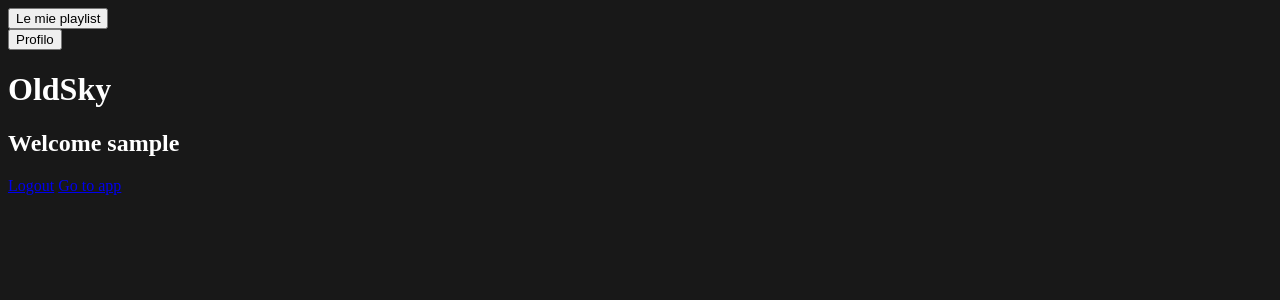
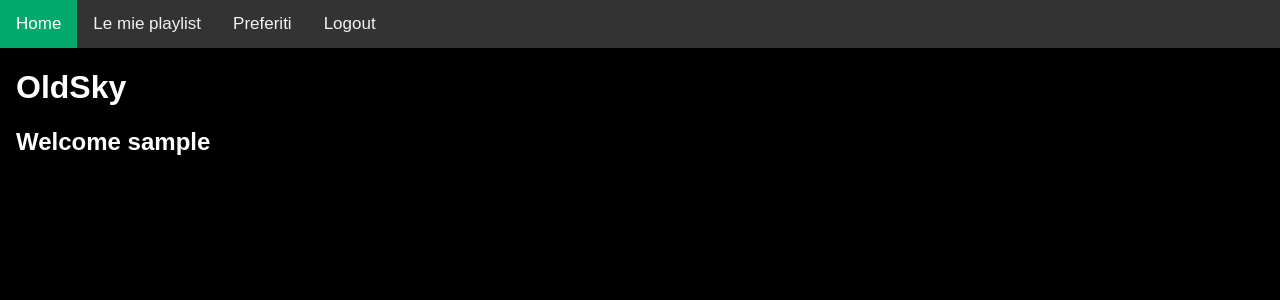
Before and after one commit to Huffiy/OldSky, a PHP site: page /app.php in a window 1280 px wide. Shown: the top 300 px of the page. Run offline with PHP 8.4, Linux system fonts and the light colour scheme; the visitor is signed in with stand-in values (Sample User, id 1).

Commit message:
UI Update

```diff
--- a/frontend/app.php
+++ b/frontend/app.php
@@ -11,20 +11,21 @@ else {
 <!DOCTYPE html>
 <head>
     <title>OldSky | Home</title>
-    <link rel="stylesheet" href="./css/app.css">
+    <link rel="stylesheet" href="./css/navbar.css">
+    <link rel="stylesheet" href="./css/main.css">
 </head>
 <body>
-    <div class="navbar">
-    <form action="./playlists">
-    <input type="submit" value="Le mie playlist" />
-    </form>
-    <form action="./profile">
-    <input type="submit" value="Profilo" />
-    </form>
-    </div>
+
+<div class="topnav">
+  <a class="active" href="#home">Home</a>
+  <a href="#news">Le mie playlist</a>
+  <a href="#contact">Preferiti</a>
+  <a href="#about">Logout</a>
+</div>
+
+<div style="padding-left:16px">
+
     <h1>OldSky</h1>
     <h2>Welcome <?php echo $_SESSION['username']; ?></h2>
-    <a href="./logout.php">Logout</a>
-    <a href="./app.php">Go to app</a>
-
+    </div>
 </body>
--- a/frontend/css/app.css
+++ /dev/null
@@ -1,22 +0,0 @@
-body {
-    background-color: rgb(24, 24, 24);
-    color: white;
-}
-
-.container {
-    width: 700px;
-    height: 200px;
-    border: 5px;
-    display: flex;
-    justify-content: left;
-    align-items: left;
-}
-
-.rightcontainer {
-    width: 700px;
-    height: 200px;
-    border: 5px;
-    display: flex;
-    justify-content: right;
-    align-items: right;
-}
--- /dev/null
+++ b/frontend/css/main.css
@@ -0,0 +1,4 @@
+body {
+    background-color: black;
+    color: white;
+}
--- /dev/null
+++ b/frontend/css/navbar.css
@@ -0,0 +1,28 @@
+body {
+    margin: 0;
+    font-family: Arial, Helvetica, sans-serif;
+  }
+
+  .topnav {
+    overflow: hidden;
+    background-color: #333;
+  }
+
+  .topnav a {
+    float: left;
+    color: #f2f2f2;
+    text-align: center;
+    padding: 14px 16px;
+    text-decoration: none;
+    font-size: 17px;
+  }
+
+  .topnav a:hover {
+    background-color: #ddd;
+    color: black;
+  }
+
+  .topnav a.active {
+    background-color: #04AA6D;
+    color: white;
+  }
```
Also changed, not shown: frontend/css/menu.css (deleted, +0 -65 lines).
